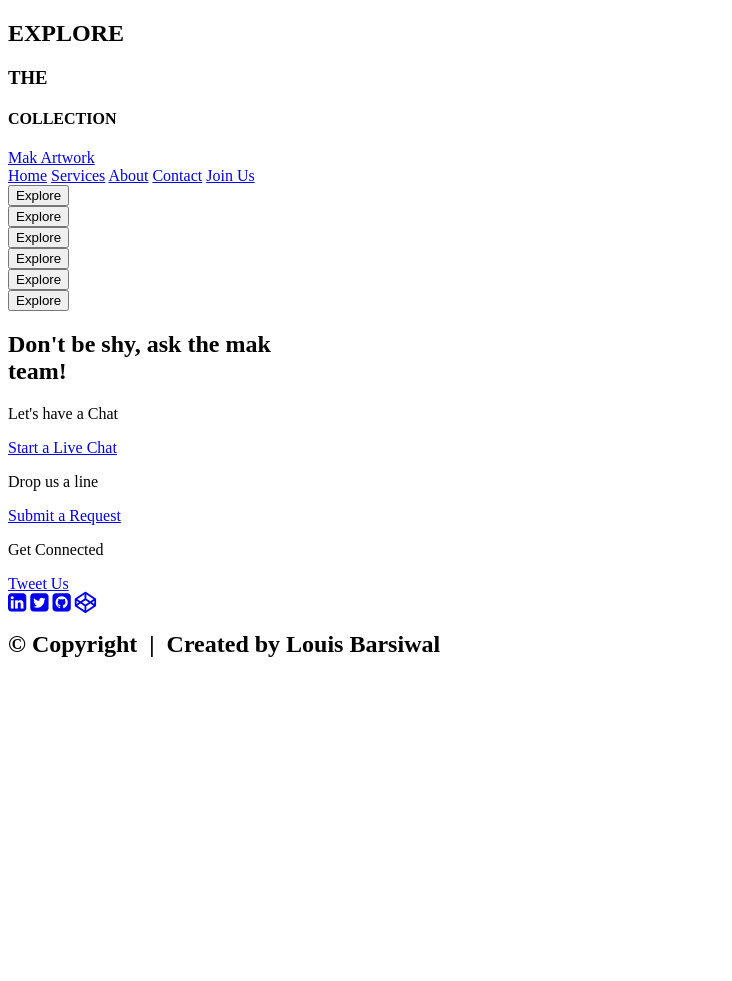
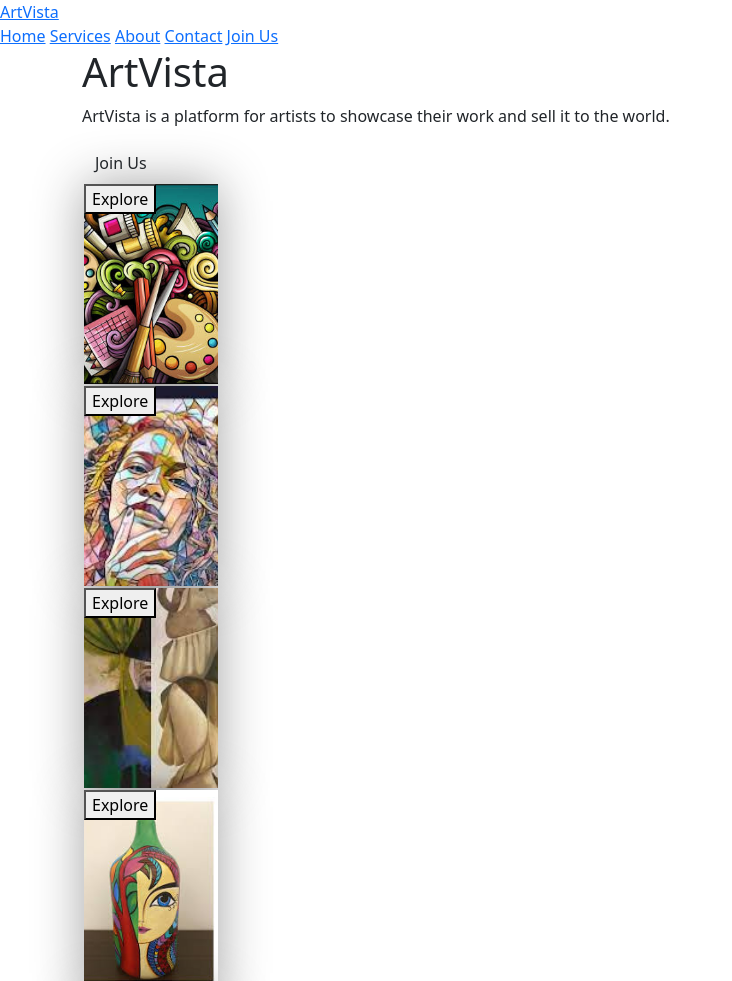
Before and after one commit to Sejal6789/art-gallery, a plain HTML site: page index.html in a window 1280 px wide. Shown: the top 981 px of the page, without its empty margins (0-732 px from the left). Before the commit the page ends 800 px from the top, so only its background shows below. Drawn offline with nearby package versions, Linux system fonts and the light colour scheme.

Commit message:
changes added stage 2

```diff
--- a/index.html
+++ b/index.html
@@ -2,40 +2,17 @@
 <html lang="en">
 
 <head>
-    <meta charset="UTF-8" />
-    <meta http-equiv="X-UA-Compatible" content="IE=edge" />
-    <meta name="viewport" content="width=device-width, initial-scale=1.0" />
-    <title>MAKART WORK</title>
-    <link rel="preconnect" href="https://fonts.gstatic.com" />
-    <link href="https://fonts.googleapis.com/css2?family=Pacifico&display=swap" rel="stylesheet" />
-    <link rel="preconnect" href="https://fonts.googleapis.com" />
-    <link rel="preconnect" href="https://fonts.gstatic.com" crossorigin />
-    <link href="https://fonts.googleapis.com/css2?family=Raleway:wght@100&display=swap" rel="stylesheet" />
-    <link rel="preconnect" href="https://fonts.googleapis.com" />
-    <link rel="preconnect" href="https://fonts.gstatic.com" crossorigin />
-    <link href="https://fonts.googleapis.com/css2?family=Alfa+Slab+One&display=swap" rel="stylesheet" />
-
-    <link rel="preconnect" href="https://fonts.googleapis.com" />
-    <link rel="preconnect" href="https://fonts.gstatic.com" crossorigin />
-    <link href="https://fonts.googleapis.com/css2?family=Nunito:wght@300&display=swap" rel="stylesheet" />
-    <link rel="stylesheet" href="https://cdnjs.cloudflare.com/ajax/libs/font-awesome/4.7.0/css/font-awesome.min.css">
-
-
-    <link rel="stylesheet" href="style.css" />
+    <meta charset="UTF-8">
+    <meta name="viewport" content="width=device-width, initial-scale=1.0">
+    <title>ArtVista</title>
+    <link rel="stylesheet" href="style.css">
+    <link href="https://cdn.jsdelivr.net/npm/bootstrap@5.3.0/dist/css/bootstrap.min.css" rel="stylesheet" integrity="sha384-9ndCyUaIbzAi2FUVXJi0CjmCapSmO7SnpJef0486qhLnuZ2cdeRhO02iuK6FUUVM" crossorigin="anonymous">
+    <!--<link rel="stylesheet" href="style.css" />-->
 </head>
 
 <body>
-
-    <!-- ************HOME PAGE TITLE********** -->
-    <section class="homepage">
-        <h2>EXPLORE</h2>
-        <h3>THE</h3>
-        <h4>COLLECTION</h4>
-    </section>
-
-    <!-- ***************NAVIGATION BAR**************** -->
     <nav>
-        <a href="#" class="logo">Mak Artwork</a>
+        <a href="#" class="logo">ArtVista</a>
         <div class="link">
             <a href="#">Home</a>
             <a href="#">Services</a>
@@ -44,57 +21,41 @@
             <a href="#">Join Us</a>
         </div>
     </nav>
+    <div class="container">
+        <div class="content">
+            <h1>ArtVista</h1>
+            <p>ArtVista is a platform for artists to showcase their work and sell it to the world.</p>
+            <a href="#" class="btn">Join Us</a>
+        </div>
+    </div>
+    <div class="container">
 
-    <section class="page2">
-        <!--*************FLEX-BOX CONATINER******************  -->
-        <div class="container">
         <div class="box" id="box-1"><button>Explore</button></div>
         <div class="box" id="box-2"><button>Explore</button></div>
         <div class="box" id="box-3"><button>Explore</button></div>
         <div class="box" id="box-4"><button>Explore</button></div>
         <div class="box" id="box-5"><button>Explore</button></div>
         <div class="box" id="box-6"><button>Explore</button></div>
+        <div class="box" id="box-7"><button>Explore</button></div>
+        <div class="box" id="box-8"><button>Explore</button></div>
     </div>
-    </section>
-    <section class="page3">
-        <!-- ***********PAGE-3 TITLE************* -->
-        <h1>
-            Don't be shy, ask the mak
-            <br /> team!
-        </h1>
 
-        <!-- ******************CONTACT DETAILS***************** -->
-        <div class="contact-container">
-            <div class="contact-item">
-                <div class="cimg-1"></div>
-                <p class="chatboxall">Let's have a Chat</p>
-                <a href="#" class="chatbox">Start a Live Chat</a>
+    <div class="footer">
+        <div class="footer-item">
+            <div class="item-1"></div>
+            <a href="#" class="chatbox">Feedback</a>
         </div>
-            <div class="contact-item">
-                <div class="cimg-2"></div>
-                <p class="chatboxall">Drop us a line</p>
+        <div class="footer-item">
+            <div class="item-2"></div>
             <a href="#" class="chatbox">Submit a Request</a>
         </div>
-            <div class="contact-item">
-                <div class="cimg-3"></div>
-                <p class="chatboxall">Get Connected</p>
+        <div class="footer-item">
+            <div class="item-3"></div>
             <a href="#" class="chatbox">Tweet Us</a>
         </div>
     </div>
-    </section>
 
-    <!-- *******************FOOTER************************ -->
-    <footer>
-        <div class="links">
-            <a target="_blank" href="https://www.linkedin.com/in/louisbarsiwal/"><i class="fa fa-linkedin-square fa-lg" aria-hidden="true"></i></a>
-            <a target="_blank" href="#"><i class="fa fa-twitter-square fa-lg" aria-hidden="true"></i></a>
-            <a target="_blank" href="https://github.com/louisbarsiwal"><i class="fa fa-github-square fa-lg" aria-hidden="true"></i></a>
-            <a target="_blank" href="https://codepen.io/louis_barsiwal"><i class="fa fa-codepen fa-lg" aria-hidden="true"></i> </a>
-        </div>
-
-        <!-- *******************CREDIT************** -->
-        <h2>&#169 Copyright &nbsp|&nbsp Created by Louis Barsiwal</h2>
-    </footer>
+    <script src="https://cdn.jsdelivr.net/npm/bootstrap@5.3.0/dist/js/bootstrap.bundle.min.js" integrity="sha384-geWF76RCwLtnZ8qwWowPQNguL3RmwHVBC9FhGdlKrxdiJJigb/j/68SIy3Te4Bkz" crossorigin="anonymous"></script>
 
 </body>
 
--- /dev/null
+++ b/style.css
@@ -0,0 +1,89 @@
+* {
+    box-sizing: border-box;
+    margin: 0%;
+}
+
+body {
+    margin: 0%;
+    font-size: 17px;
+    padding: 0%;
+}
+
+.box {
+    width: 12%;
+    height: 75%;
+    margin: 2px;
+    box-shadow: 0 0 50px #1f1f1f69;
+    transition: 0.4s ease-in-out;
+}
+
+.box:hover {
+    transform: scale(1.15);
+    opacity: 0.97;
+}
+
+#box-1 {
+    background-image: url(images/art-1.jpg);
+    background-position: center;
+    background-size: cover;
+    height: 200px;
+}
+
+#box-2 {
+    background-image: url(images/art-2.jpg);
+    background-position: center;
+    background-size: cover;
+    height: 200px;
+}
+
+#box-3 {
+    background-image: url(images/art-3.jpg);
+    background-position: center;
+    background-size: cover;
+    height: 200px;
+}
+
+#box-4 {
+    background-image: url(images/art-4.jpg);
+    background-position: center;
+    background-size: cover;
+    height: 200px;
+}
+
+#box-5 {
+    background-image: url(images/art-5.jpg);
+    background-position: center;
+    background-size: cover;
+    height: 200px;
+}
+
+#box-6 {
+    background-image: url(images/art-6.jpg);
+    background-position: center;
+    background-size: cover;
+    height: 200px;
+}
+
+#box-7 {
+    background-image: url(images/art-7.jpg);
+    background-position: center;
+    background-size: cover;
+    height: 200px;
+}
+
+#box-7 {
+    background-image: url(images/art-8.jpg);
+    background-position: center;
+    background-size: cover;
+    height: 200px;
+}
+
+@media screen and (max-width:415px) {
+    .box {
+        width: 25%;
+        height: 40%;
+    }
+    button {
+        margin: 195% 3% 2% 5%;
+    }
+}
```
Also changed, not shown: images/art-1.jpg (added), images/art-2.jpg (added), images/art-3.jpg (added), images/art-4.jpg (added), images/art-5.jpg (added), images/art-6.jpg (added), images/art-7.jpg (added), images/art-8.jpg (added). Lines whose indentation alone changed are shown as unchanged.
